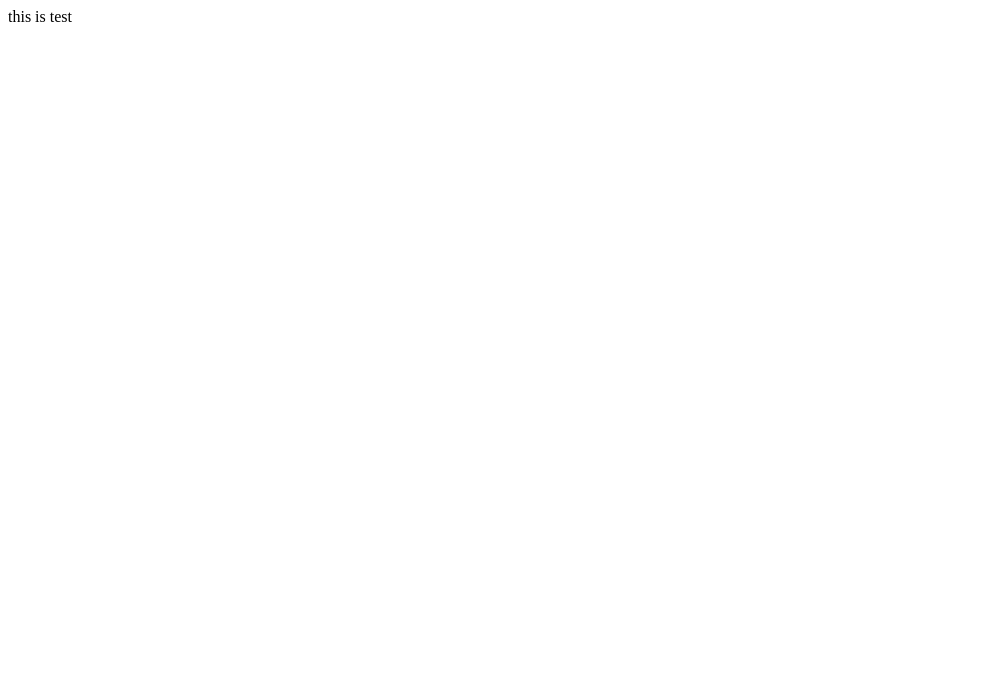
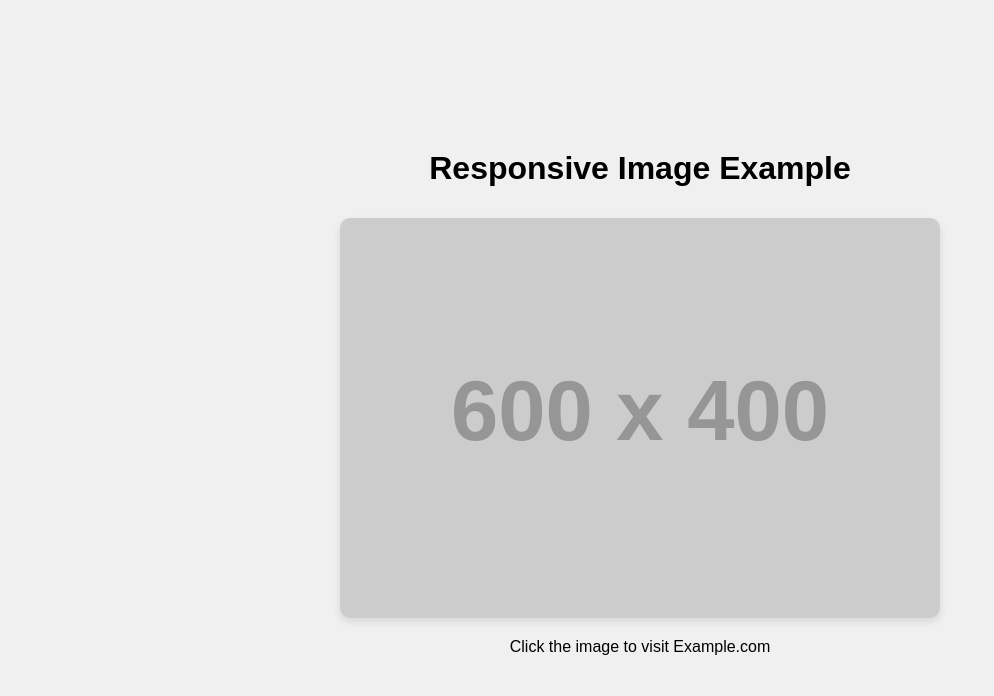
Before and after one commit to giri8git/megaplay, a plain HTML site: page index.html in a window 1280 px wide. Shown: the whole page, without its empty margins (0-994 px from the left). Drawn offline with Linux system fonts and the light colour scheme; placeholder pictures from the web are drawn by us.

Commit message:
index.html

```diff
--- a/index.html
+++ b/index.html
@@ -1 +1,67 @@
-this is test
+<!DOCTYPE html>
+<html lang="en">
+<head>
+  <meta charset="UTF-8">
+  <meta name="viewport" content="width=device-width, initial-scale=1.0">
+  <title>Responsive Image with Link</title>
+  <style>
+    /* Basic styles */
+    body {
+      font-family: Arial, sans-serif;
+      margin: 0;
+      padding: 0;
+      display: flex;
+      justify-content: center;
+      align-items: center;
+      min-height: 100vh;
+      background-color: #f0f0f0;
+    }
+
+    /* Container styling */
+    .container {
+      text-align: center;
+      padding: 20px;
+    }
+
+    /* Responsive image styling */
+    .responsive-img {
+      max-width: 100%; /* Makes the image resize within its container */
+      height: auto;    /* Maintains aspect ratio */
+      border-radius: 10px; /* Optional: Adds rounded corners */
+      box-shadow: 0 4px 8px rgba(0, 0, 0, 0.1); /* Adds a shadow */
+      transition: transform 0.3s ease; /* Adds hover effect */
+    }
+
+    .responsive-img:hover {
+      transform: scale(1.05); /* Zooms the image slightly on hover */
+    }
+
+    /* Link styling */
+    a {
+      text-decoration: none;
+      color: #0073e6; /* Blue color */
+      font-weight: bold;
+      margin-top: 10px;
+      display: inline-block;
+    }
+
+    a:hover {
+      text-decoration: underline;
+    }
+  </style>
+</head>
+<body>
+  <div class="container">
+    <h1>Responsive Image Example</h1>
+    <!-- Image with link -->
+    <a href="https://www.example.com" target="_blank">
+      <img
+        src="https://via.placeholder.com/600x400"
+        alt="Sample Image"
+        class="responsive-img"
+      />
+    </a>
+    <p>Click the image to visit Example.com</p>
+  </div>
+</body>
+</html>
```
